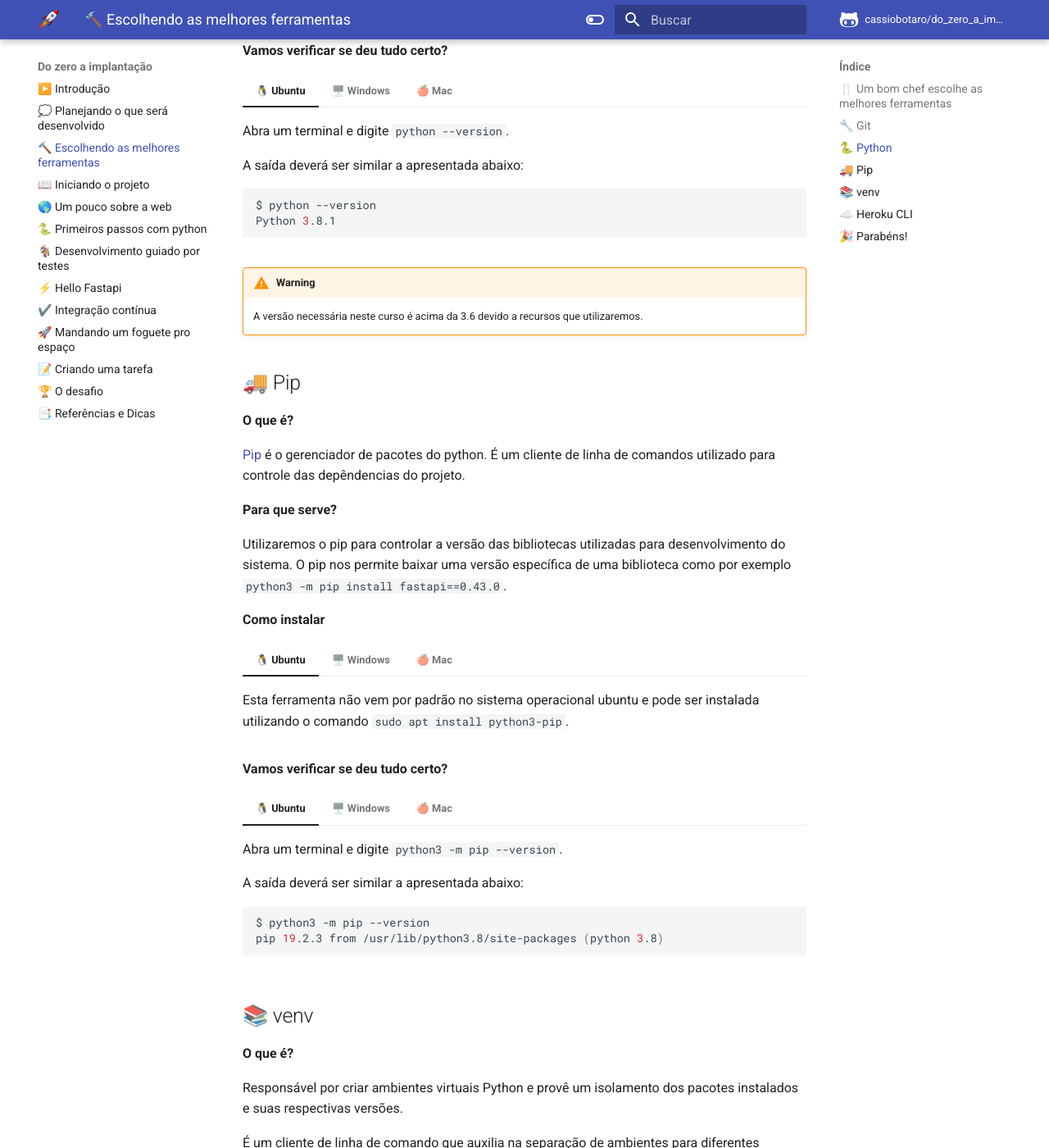
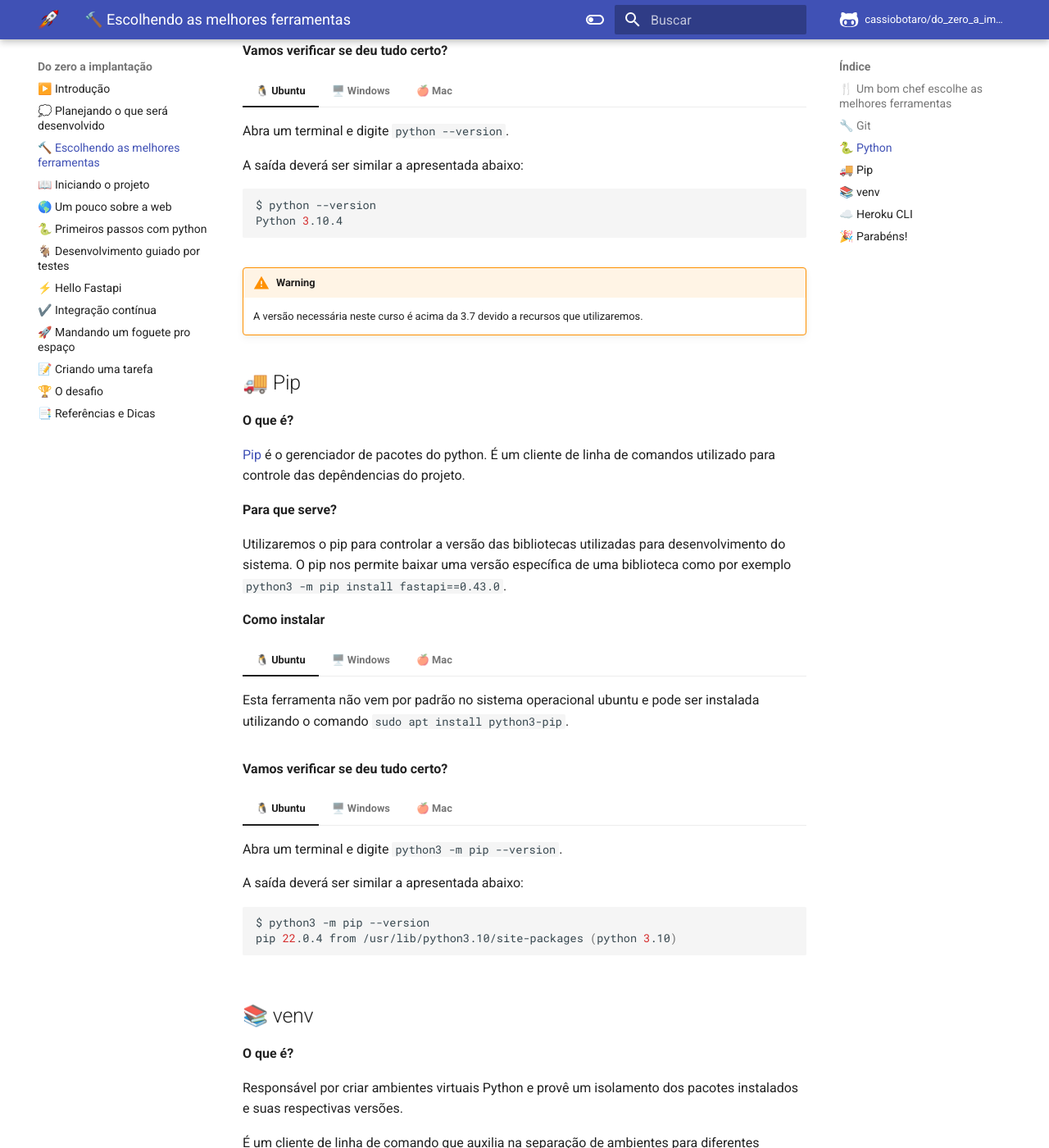
Before and after one commit to cassiobotaro/do_zero_a_implantacao, an MkDocs documentation site: the page built from docs/ferramentas.md, in a window 1280 px wide and 1400 px high, scrolled down 2561 px. Shown: the whole window at 82% size. Built offline with MkDocs 1.6.1 and Material for MkDocs 9.7.7, drawn with Linux system fonts in a browser that asks for light colours; comment, search, counter and statistics services are not loaded; some of the changed text lies outside the part shown.

Commit message:
Atualiza criar e ferramentas para nova versão

````diff
--- a/docs/ferramentas.md
+++ b/docs/ferramentas.md
@@ -130,7 +130,7 @@
 
     ```bash
     $ python --version
-    Python 3.8.1
+    Python 3.10.4
     ```
 
 === "🖥️ Windows"
@@ -141,7 +141,7 @@
 
     ```bash
     $ python --version
-    Python 3.8.0
+    Python 3.10.4
     ```
 
 === "🍎 Mac"
@@ -152,11 +152,11 @@
 
     ```bash
     $ python3 --version
-    Python 3.8.0
+    Python 3.10.4
     ```
 
 !!! warning
-    A versão necessária neste curso é acima da 3.6 devido a recursos que utilizaremos.
+    A versão necessária neste curso é acima da 3.7 devido a recursos que utilizaremos.
 
 ## 🚚 Pip
 
@@ -192,7 +192,7 @@
 
     ```bash
     $ python3 -m pip --version
-    pip 19.2.3 from /usr/lib/python3.8/site-packages (python 3.8)
+    pip 22.0.4 from /usr/lib/python3.10/site-packages (python 3.10)
     ```
 
 === "🖥️ Windows"
@@ -203,7 +203,7 @@
 
     ```bash
     $ python3 -m pip --version
-    pip 19.2.3 from /usr/lib/python3.8/site-packages (python 3.8)
+    pip 22.0.4 from /usr/lib/python3.10/site-packages (python 3.10)
     ```
 
 === "🍎 Mac"
@@ -214,7 +214,7 @@
 
     ```bash
     $ python3 -m pip --version
-    pip 19.2.3 from /usr/lib/python3.8/site-packages (python 3.8)
+    pip 22.0.4 from /usr/lib/python3.10/site-packages (python 3.10)
     ```
 
 ## 📚 venv
@@ -340,7 +340,7 @@
 
 ```bash
 $ heroku --version
-heroku/7.34.2 linux-x64 node-v10.16.3
+heroku/7.60.2 linux-x64 node-v18.0.0
 ```
 
 ## 🎉 Parabéns!
````
Also changed, not shown: other parts of docs/ferramentas.md (+3 -3 lines), docs/criar.md (+1 -1 lines).
